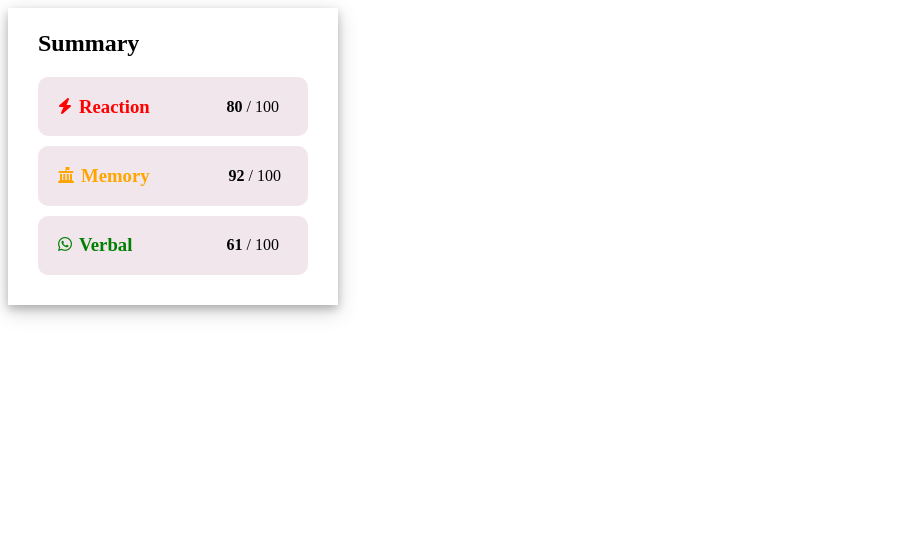
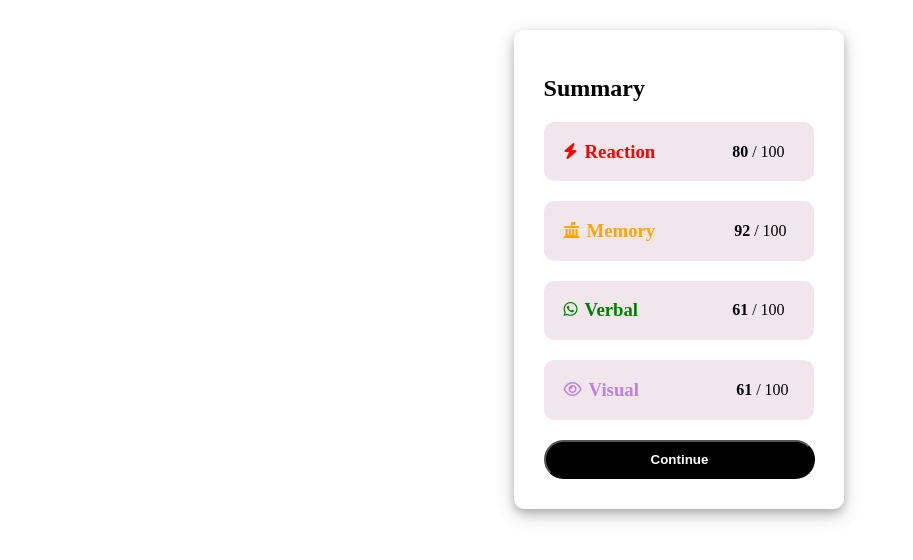
Before and after one commit to mehedihasanmurad/simple-template-design, a plain HTML site: page index.html in a window 1280 px wide. Shown: the whole page, without its empty margins (0-913 px from the left). Drawn offline with Linux system fonts and the light colour scheme.

Commit message:
fourth icon and button added

```diff
--- a/index.html
+++ b/index.html
@@ -47,6 +47,20 @@
                 <p class="para"><span class="span">61</span> / 100</p>
             </div>
         </div>
+
+        <div class="container-main">
+            <div class="container-icon">
+                <i class="fa-regular fa-eye"></i>
+            </div>
+            <div class="container-title">
+                <h3 class="visual">Visual</h3>
+                <p class="para"><span class="span">61</span> / 100</p>
+            </div>
+        </div>
+
+        <div class="btn">
+            <button>Continue</button>
+        </div>
     </section>
 </body>
 </html>
--- a/styles/styles.css
+++ b/styles/styles.css
@@ -2,9 +2,12 @@
 .container {
     max-width: 300px;
     box-shadow: 0 4px 8px 0 rgba(0, 0, 0, 0.2), 0 6px 20px 0 rgba(0, 0, 0, 0.19);
-    padding-top: 2px;
+    padding-top: 25px;
     padding-left: 30px;
-    padding-bottom: 20px;
+    padding-bottom: 30px;
+    border-radius: 10px;
+    margin-top: 30px;
+    margin-left: 40%;
 }
 
 .container-main {
@@ -13,7 +16,7 @@
     background-color: rgba(238, 224, 231, 0.8);
     max-width: 270px;
     border-radius: 10px;
-    margin-bottom: 10px;
+    margin-bottom: 20px;
 }
 
 .container-icon {
@@ -60,3 +63,27 @@
 .container-title .verbal {
     color: green;
 }
+
+/* fourth icon  */
+
+.container-icon .fa-eye {
+    color: rgba(176, 105, 221, 0.8);
+}
+
+.container-title .visual {
+    color: rgba(176, 105, 221, 0.8);
+}
+
+.btn button{
+    padding: 10px 105px;
+    border-radius: 40px;
+    background-color: #000;
+    color: white;
+    font-weight: bold;
+}
+
+.btn button:hover {
+    background-color: white;
+    color: black;
+    font-weight: bold;
+}
```
